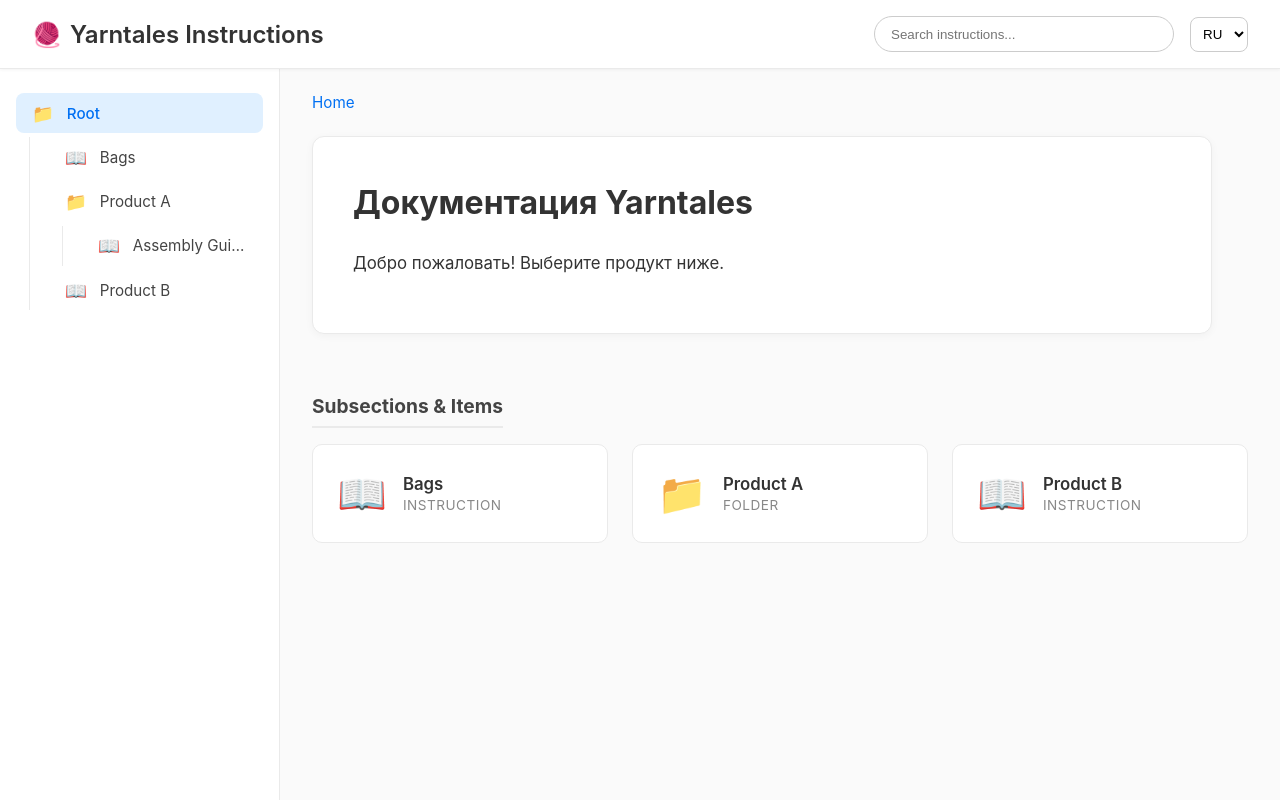
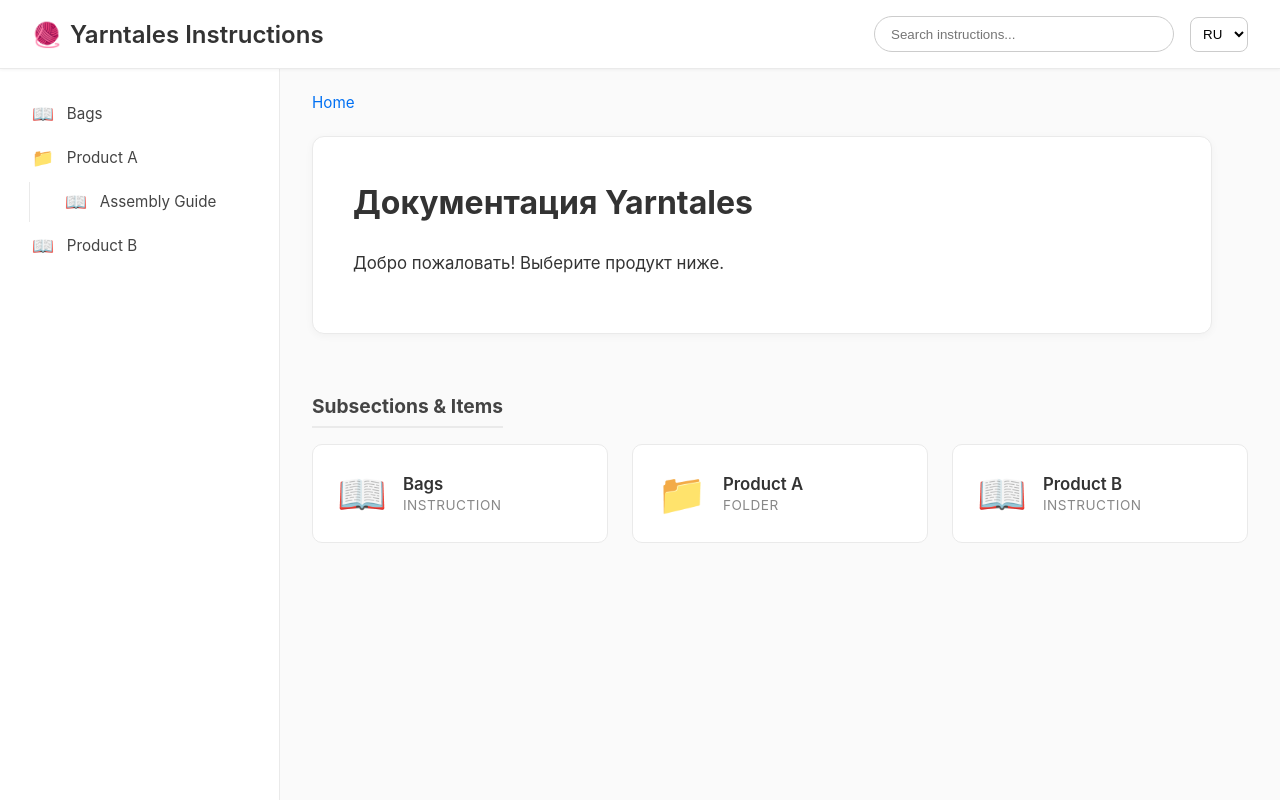
Before and after one commit to grigorii-horos/docs_yarntales, a Vue app: page / in a window 1280 px wide. Built offline with nearby package versions, Linux system fonts and the light colour scheme.

Commit message:
style: remove Root folder from sidebar

```diff
--- a/src/App.vue
+++ b/src/App.vue
@@ -2,7 +2,7 @@
   <div class="portal-app">
     <!-- Header -->
     <header class="header">
-      <div class="logo">
+      <div class="logo" @click="navigate('/data')" style="cursor: pointer;">
         <span class="icon-logo">🧶</span>
         <span>Yarntales Instructions</span>
       </div>
@@ -21,9 +21,11 @@
     <div class="main-layout">
       <!-- Sidebar -->
       <aside class="sidebar">
-        <div class="nav-tree">
+        <div class="nav-tree" v-if="tree">
           <tree-node
-            :node="tree"
+            v-for="child in tree.children"
+            :key="child.path"
+            :node="child"
             :currentPath="currentPath"
             @navigate="navigate"
           />
```
Also changed, not shown: 2 other files (tests, documents, lock files or other folders).
